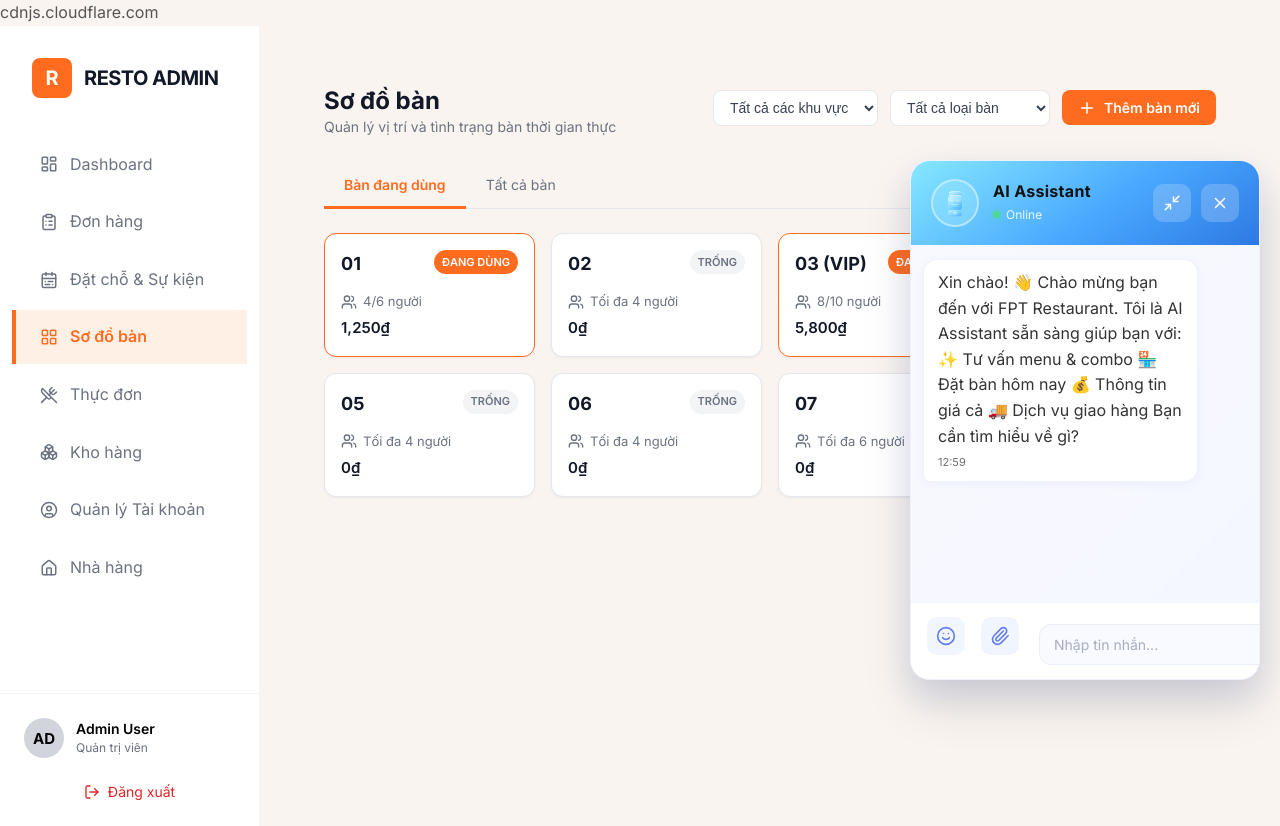
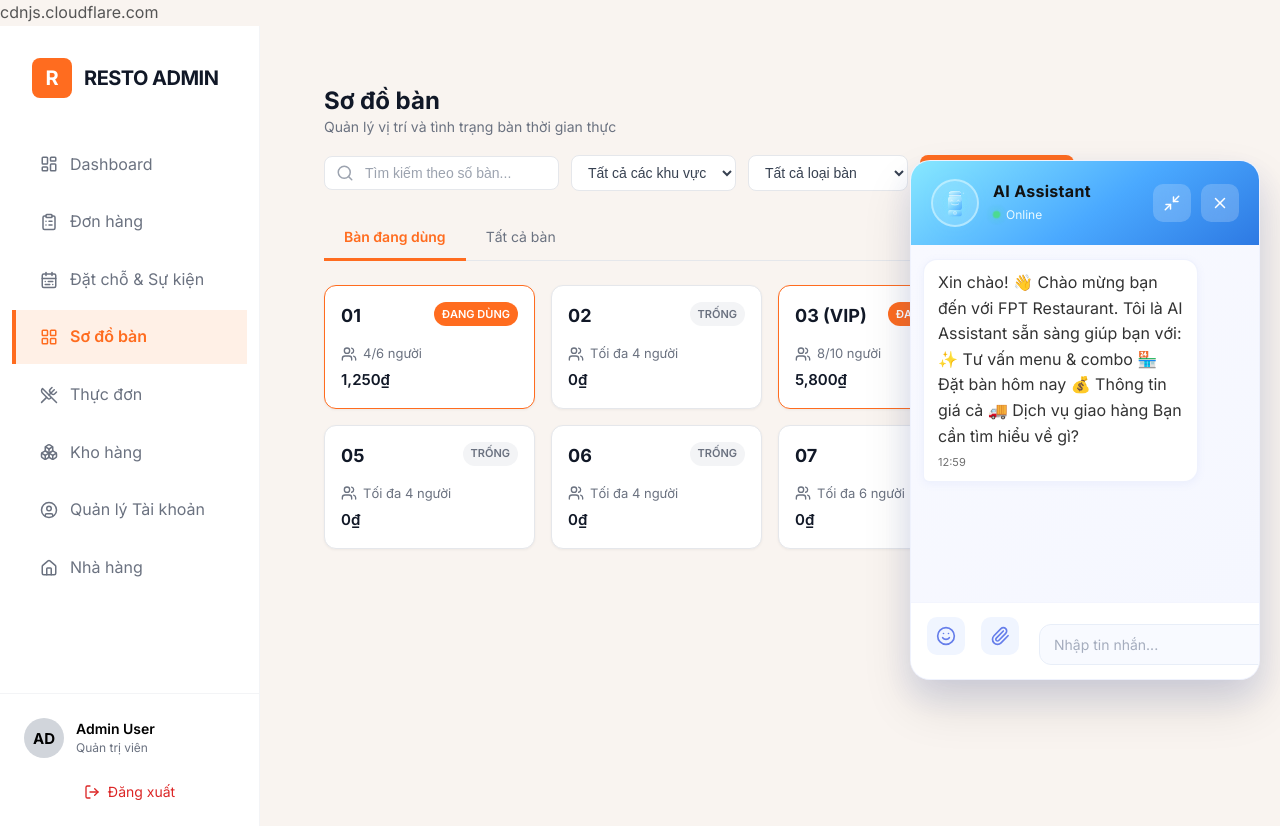
Before and after one commit to daukhachuy/SRC_SMAS_CLIENT, a React (Create React App) app in the folder frontend/: page /admin/tables in a window 1280 px wide. Built offline with nearby package versions, Linux system fonts and the light colour scheme.

Commit message:
feat: implement search functionality in admin table and remove unused category tabs in inventory page

```diff
--- a/frontend/src/pages/admin/AdminInventoryPage.js
+++ b/frontend/src/pages/admin/AdminInventoryPage.js
@@ -241,24 +241,6 @@ const AdminInventoryPage = () => {
         </>
       ) : (
         <section className="inv-card">
-          <div className="inv-card-head inv-card-head-tabs">
-            <div className="inv-tabs-sub">
-              <button
-                type="button"
-                className={`inv-tab-sub ${categoryTab === 'danh-muc' ? 'active' : ''}`}
-                onClick={() => setCategoryTab('danh-muc')}
-              >
-                Danh mục hàng
-              </button>
-              <button
-                type="button"
-                className={`inv-tab-sub ${categoryTab === 'lo-hang' ? 'active' : ''}`}
-                onClick={() => setCategoryTab('lo-hang')}
-              >
-                Lô hàng
-              </button>
-            </div>
-          </div>
           {categoryTab === 'danh-muc' && (
             <>
               <div className="inv-filter-bar">
--- a/frontend/src/pages/admin/AdminTableMap.js
+++ b/frontend/src/pages/admin/AdminTableMap.js
@@ -1,5 +1,5 @@
 import React, { useState } from 'react';
-import { Users, Plus, Pencil, Trash2 } from 'lucide-react';
+import { Users, Plus, Pencil, Trash2, Search } from 'lucide-react';
 import '../../styles/AdminTableMap.css';
 
 const TABLE_TYPES = [
@@ -24,6 +24,7 @@ const AdminTableMap = () => {
   const [activeTab, setActiveTab] = useState('in-use');
   const [floorFilter, setFloorFilter] = useState('all');
   const [typeFilter, setTypeFilter] = useState('all');
+  const [searchQuery, setSearchQuery] = useState('');
   const [currentPage, setCurrentPage] = useState(1);
   const [modalMode, setModalMode] = useState(null); // 'add' | 'edit'
   const [editingTable, setEditingTable] = useState(null);
@@ -99,6 +100,11 @@ const AdminTableMap = () => {
     }
   };
 
+  const filteredTables = tables.filter((t) => {
+    const matchSearch = !searchQuery || t.name.toLowerCase().includes(searchQuery.toLowerCase());
+    return matchSearch;
+  });
+
   return (
     <div className="admin-tablemap">
       <header className="tablemap-header">
@@ -107,6 +113,16 @@ const AdminTableMap = () => {
           <p className="tablemap-subtitle">Quản lý vị trí và tình trạng bàn thời gian thực</p>
         </div>
         <div className="tablemap-actions">
+          <div className="tablemap-search-wrap">
+            <Search size={18} className="tablemap-search-icon" />
+            <input
+              type="text"
+              className="tablemap-search"
+              placeholder="Tìm kiếm theo số bàn..."
+              value={searchQuery}
+              onChange={(e) => setSearchQuery(e.target.value)}
+            />
+          </div>
           <select className="tablemap-select" value={floorFilter} onChange={(e) => setFloorFilter(e.target.value)}>
             <option value="all">Tất cả các khu vực</option>
             <option value="1">Tầng 1</option>
@@ -144,7 +160,7 @@ const AdminTableMap = () => {
 
       {activeTab === 'in-use' ? (
         <div className="tablemap-cards">
-          {tables.map((t) => (
+          {filteredTables.map((t) => (
             <div
               key={t.id}
               className={`tablemap-card ${t.status === 'in-use' ? 'in-use' : 'empty'}`}
@@ -186,7 +202,7 @@ const AdminTableMap = () => {
                 </tr>
               </thead>
               <tbody>
-                {tables.map((t) => (
+                {filteredTables.map((t) => (
                   <tr key={t.id}>
                     <td className="font-medium">{t.name}{t.isVip ? ' (VIP)' : ''}</td>
                     <td>{t.area}</td>
@@ -223,7 +239,7 @@ const AdminTableMap = () => {
           </div>
           <div className="tablemap-pagination">
             <span className="tablemap-pagination-info">
-              Hiển thị 1-{tables.length} của {totalTables} bàn
+              Hiển thị 1-{filteredTables.length} của {totalTables} bàn
             </span>
             <div className="tablemap-pagination-btns">
               <button type="button" className="tablemap-page-btn">Trước</button>
--- a/frontend/src/styles/AdminTableMap.css
+++ b/frontend/src/styles/AdminTableMap.css
@@ -42,6 +42,40 @@
   background: #fff;
   color: #374151;
   min-width: 160px;
+}
+
+.tablemap-search-wrap {
+  position: relative;
+  display: flex;
+  align-items: center;
+}
+
+.tablemap-search-icon {
+  position: absolute;
+  left: 0.75rem;
+  color: #9ca3af;
+  pointer-events: none;
+}
+
+.tablemap-search {
+  font-size: 0.875rem;
+  padding: 0.5rem 0.75rem 0.5rem 2.5rem;
+  border: 1px solid #e5e7eb;
+  border-radius: 0.5rem;
+  background: #fff;
+  color: #374151;
+  min-width: 200px;
+  transition: border-color 0.2s, box-shadow 0.2s;
+}
+
+.tablemap-search:focus {
+  outline: none;
+  border-color: #FF6C1F;
+  box-shadow: 0 0 0 3px rgba(255, 108, 31, 0.1);
+}
+
+.tablemap-search::placeholder {
+  color: #9ca3af;
 }
 
 .tablemap-add-btn {
@@ -322,6 +356,14 @@
     flex-direction: column;
   }
 
+  .tablemap-search-wrap {
+    width: 100%;
+  }
+
+  .tablemap-search {
+    min-width: 100%;
+  }
+
   .tablemap-select {
     min-width: 100%;
   }
```
